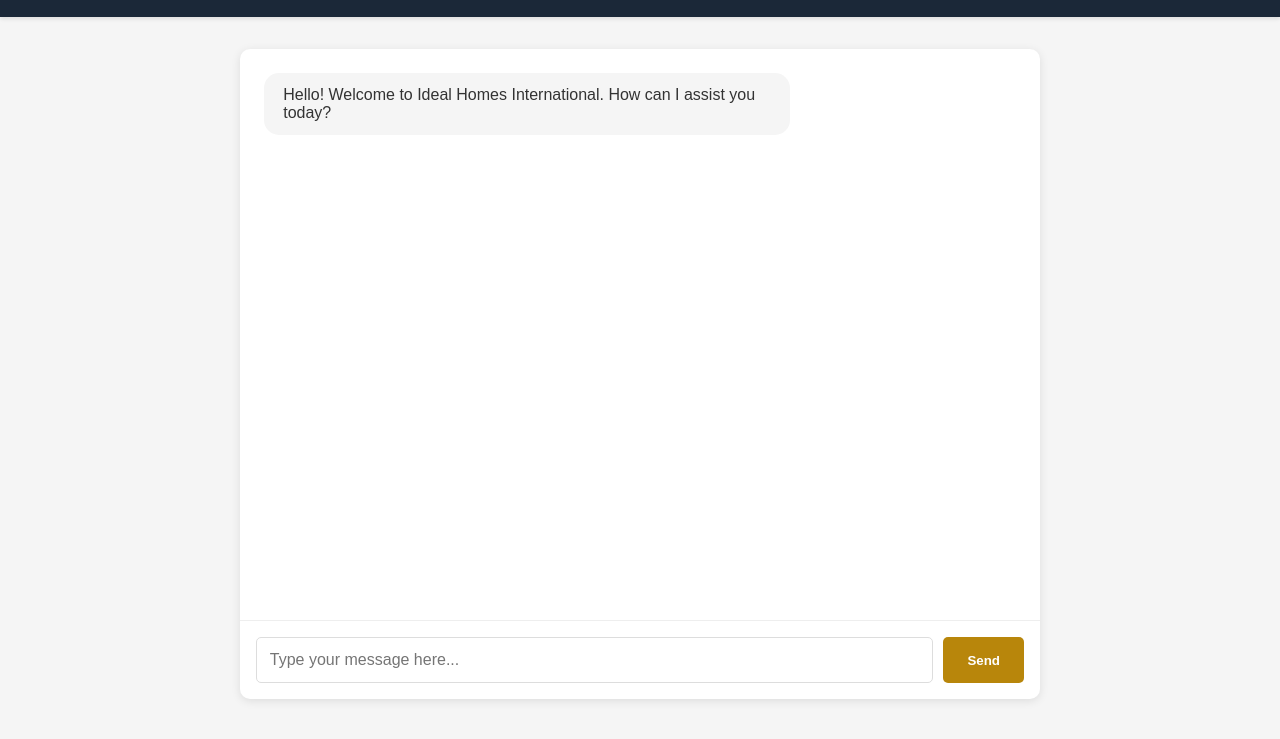
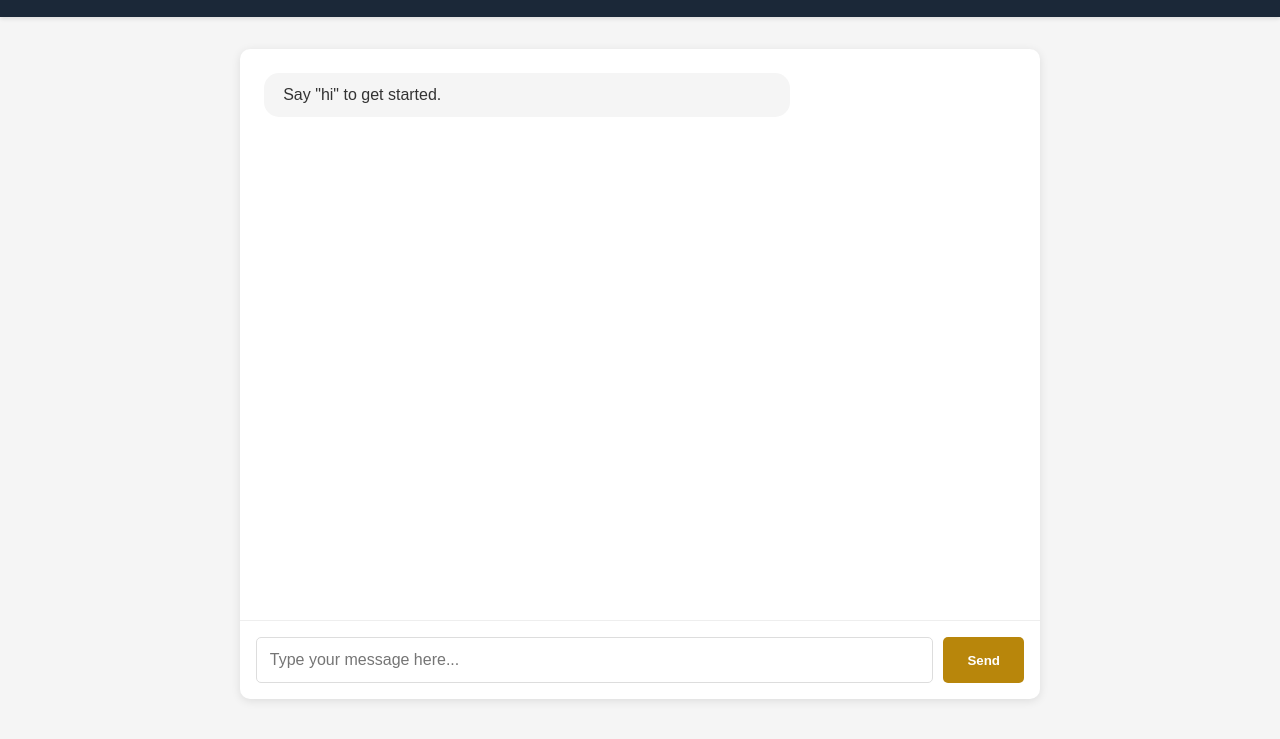
Before and after one commit to MoChakmakchi/MoChakmakchi.github.io, a plain HTML site: page index.html in a window 1280 px wide. Shown: the part 59-798 px from the top of the page. Drawn offline with Linux system fonts and the light colour scheme.

Commit message:
small fix

```diff
--- a/index.html
+++ b/index.html
@@ -14,7 +14,7 @@
         <div class="chat-messages" id="chatMessages">
             <div class="message bot">
                 <div class="message-content">
-                    Hello! Welcome to Ideal Homes International. How can I assist you today?
+                    Say "hi" to get started.
                 </div>
             </div>
         </div>
```
